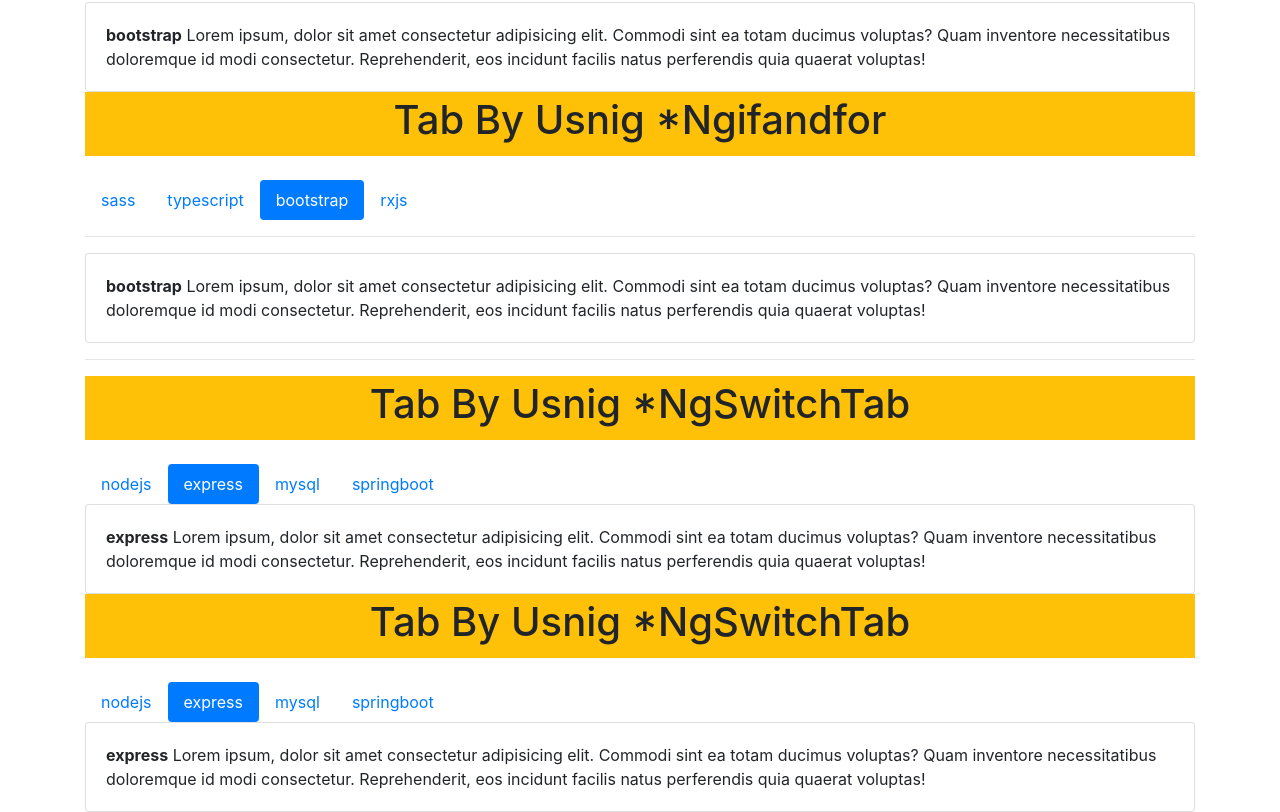
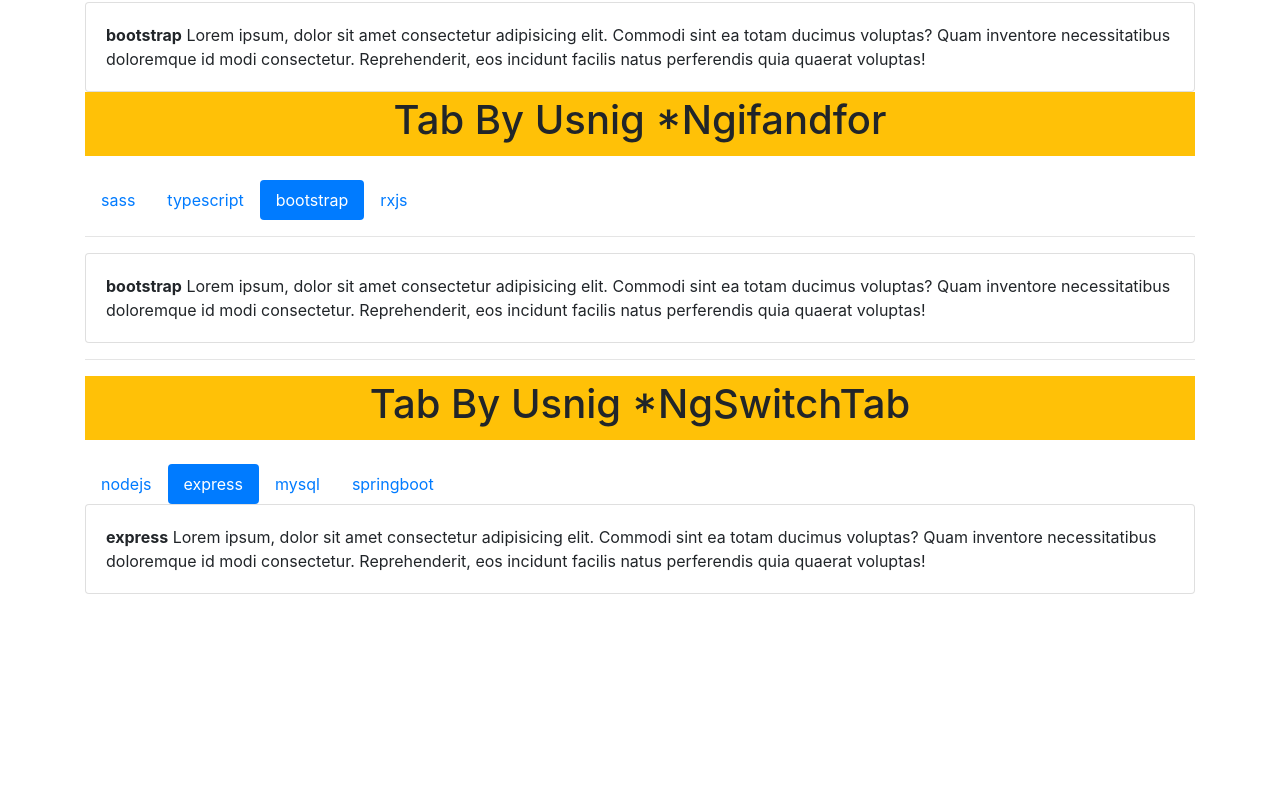
Before and after one commit to akashbalajikale/TabsSwitch, an Angular app: page / in a window 1280 px wide. Shown: the part 410-1222 px from the top of the page. After the commit the page ends 1004 px from the top, so only its background shows below. Built offline with nearby package versions, Linux system fonts and the light colour scheme.

Commit message:
initial comment

```diff
--- a/src/app/shared/components/ngswitchtab/ngswitchtab.component.html
+++ b/src/app/shared/components/ngswitchtab/ngswitchtab.component.html
@@ -37,45 +37,3 @@
         </div>
     </div>
  </div>
-
-
-
- <header class="bg-warning text-center p-1 text-capitalize mb-4"><strong><h1>Tab by usnig *ngSwitchTab</h1></strong></header>
-
-<ul class="nav nav-pills">
-    <li
-    *ngFor="let array of skillsbox"
-    (click)="onClick(array)"
-    class="nav-items">
-
-    <a
-    [ngClass]="{
-        active : defaultskill.toLowerCase().includes(array.skillname)
-    }"
-    href="javascript:;" class="nav-link">
-        {{array.skillname}}
-    </a></li>
- </ul>
-
- <div class="tab-body" [ngSwitch]="defaultskill">
-    <div class="card" *ngSwitchCase="'nodejs'">
-        <div class="card-body">
-            <strong>nodejs</strong> Lorem ipsum, dolor sit amet consectetur adipisicing elit. Commodi sint ea totam ducimus voluptas? Quam inventore necessitatibus doloremque id modi consectetur. Reprehenderit, eos incidunt facilis natus perferendis quia quaerat voluptas!
-        </div>
-    </div>
-    <div class="card" *ngSwitchCase="'express'">
-        <div class="card-body">
-            <strong>express</strong> Lorem ipsum, dolor sit amet consectetur adipisicing elit. Commodi sint ea totam ducimus voluptas? Quam inventore necessitatibus doloremque id modi consectetur. Reprehenderit, eos incidunt facilis natus perferendis quia quaerat voluptas!
-        </div>
-    </div>
-    <div class="card" *ngSwitchCase="'mysql'">
-        <div class="card-body">
-            <strong>mysql</strong> Lorem ipsum, dolor sit amet consectetur adipisicing elit. Commodi sint ea totam ducimus voluptas? Quam inventore necessitatibus doloremque id modi consectetur. Reprehenderit, eos incidunt facilis natus perferendis quia quaerat voluptas!
-        </div>
-    </div>
-    <div class="card" *ngSwitchCase="'springboot'">
-        <div class="card-body">
-            <strong>springboot</strong> Lorem ipsum, dolor sit amet consectetur adipisicing elit. Commodi sint ea totam ducimus voluptas? Quam inventore necessitatibus doloremque id modi consectetur. Reprehenderit, eos incidunt facilis natus perferendis quia quaerat voluptas!
-        </div>
-    </div>
- </div>
```
